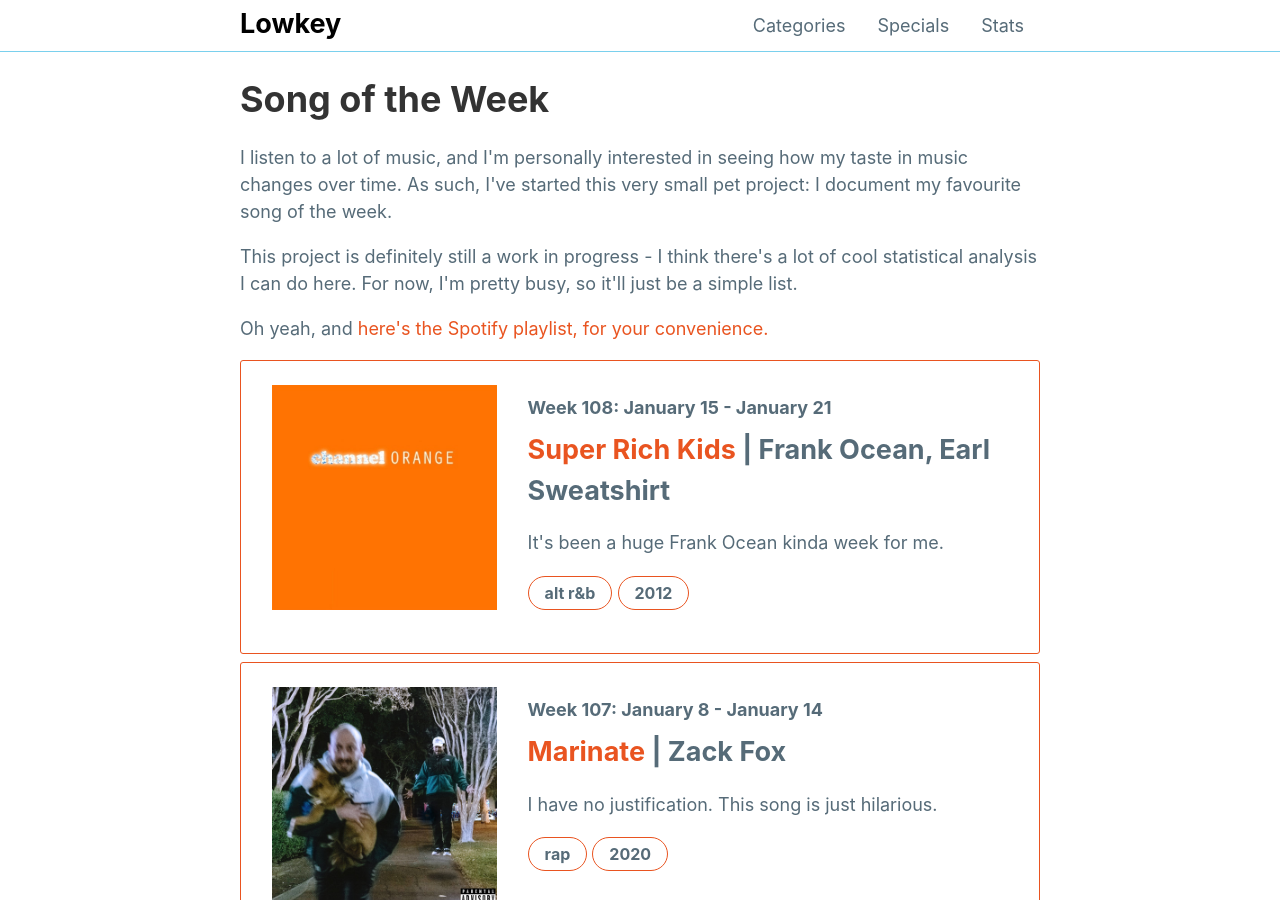
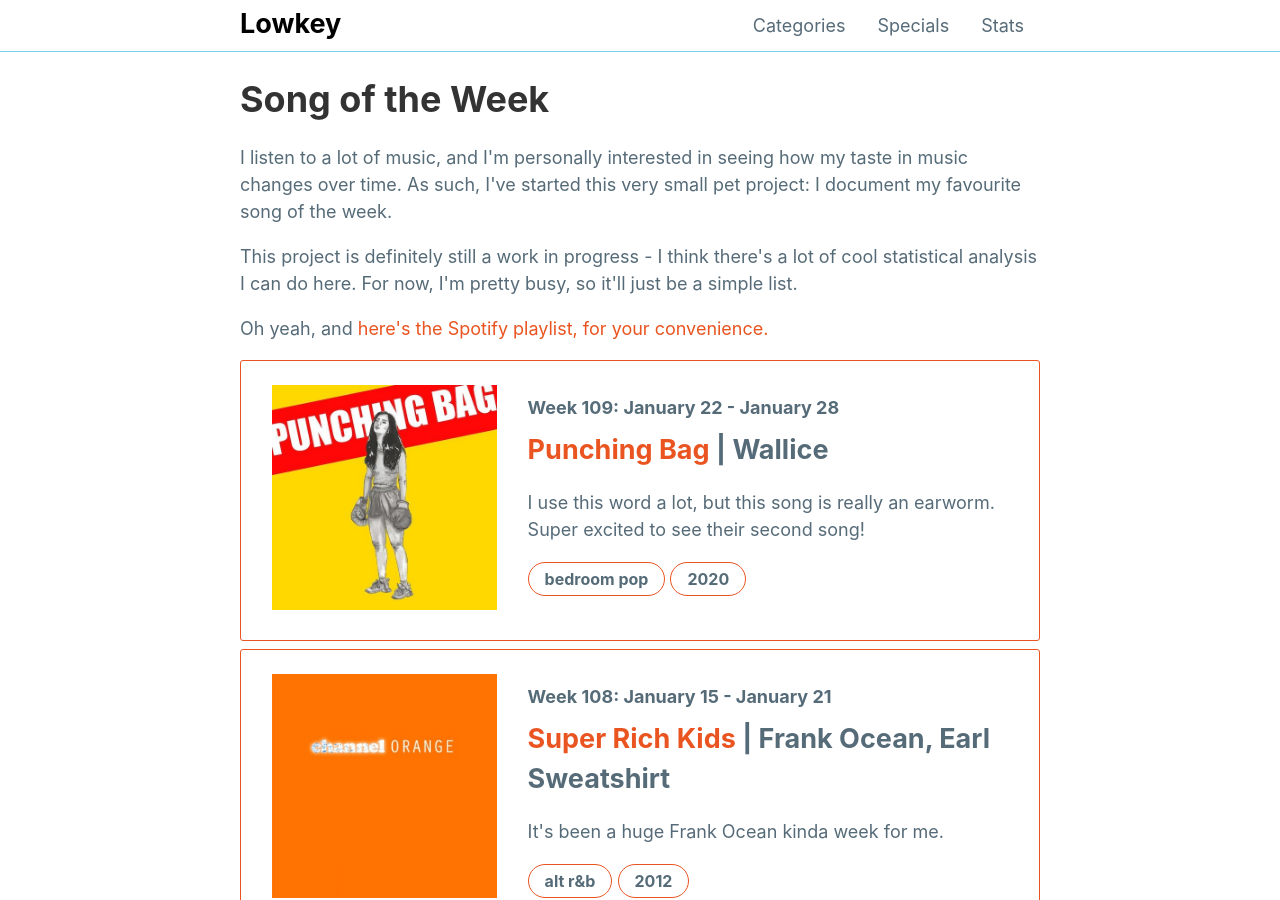
Before and after one commit to mattxwang/lowkey, a Jekyll site: the page built from stats/song-of-the-week.html, in a window 1280 px wide and 900 px high. Built offline with Jekyll 4.4.1, drawn with Linux system fonts in a browser that asks for light colours; comment, search, counter and statistics services are not loaded.

Commit message:
punching bag

```diff
--- a/_data/sotw.yml
+++ b/_data/sotw.yml
@@ -1078,3 +1078,13 @@
   year: 2012
   blurb: >
     It's been a huge Frank Ocean kinda week for me.
+week109:
+  week: "Week 109: January 22 - January 28"
+  title: "Punching Bag"
+  artist: "Wallice"
+  album: "Punching Bag"
+  album_art: "punching-bag.jpg"
+  genre: "bedroom pop"
+  year: 2020
+  blurb: >
+    I use this word a lot, but this song is really an earworm. Super excited to see their second song!
```
Also changed, not shown: img/albums/punching-bag.jpg (added).
